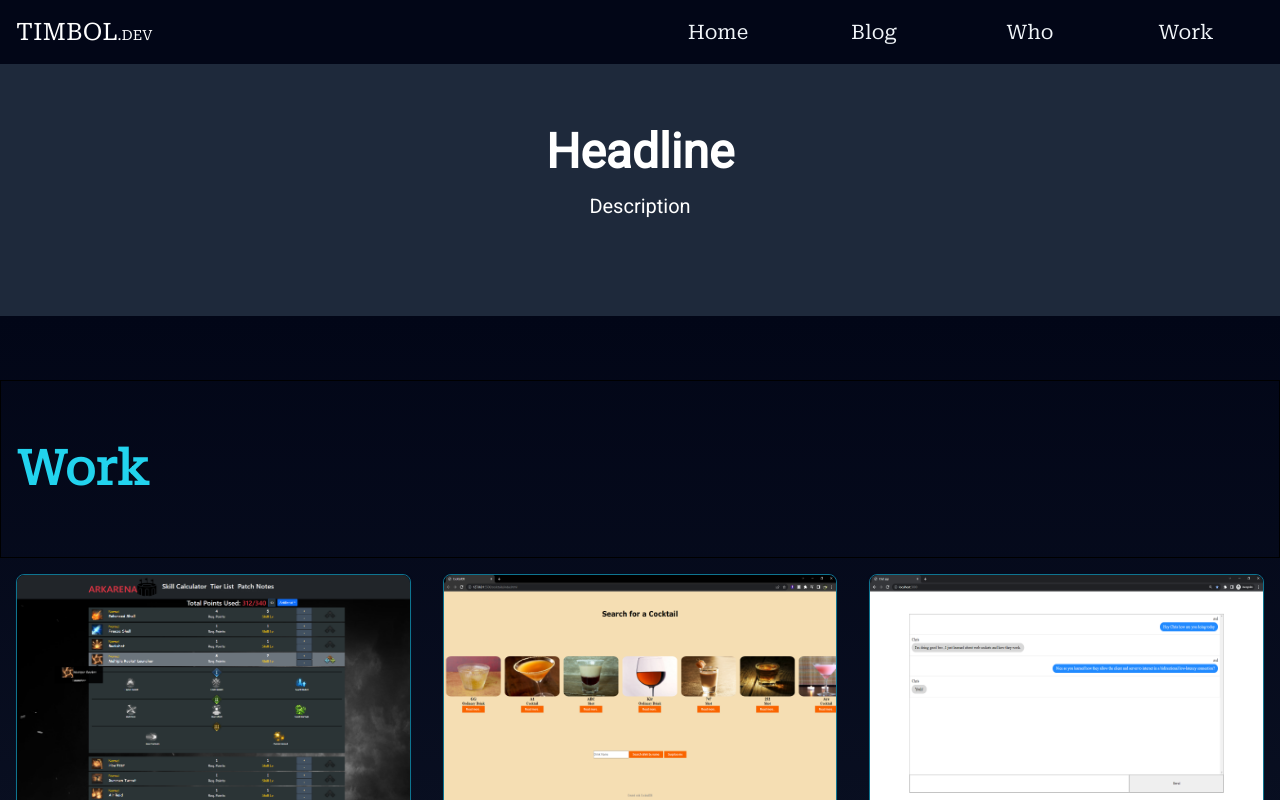
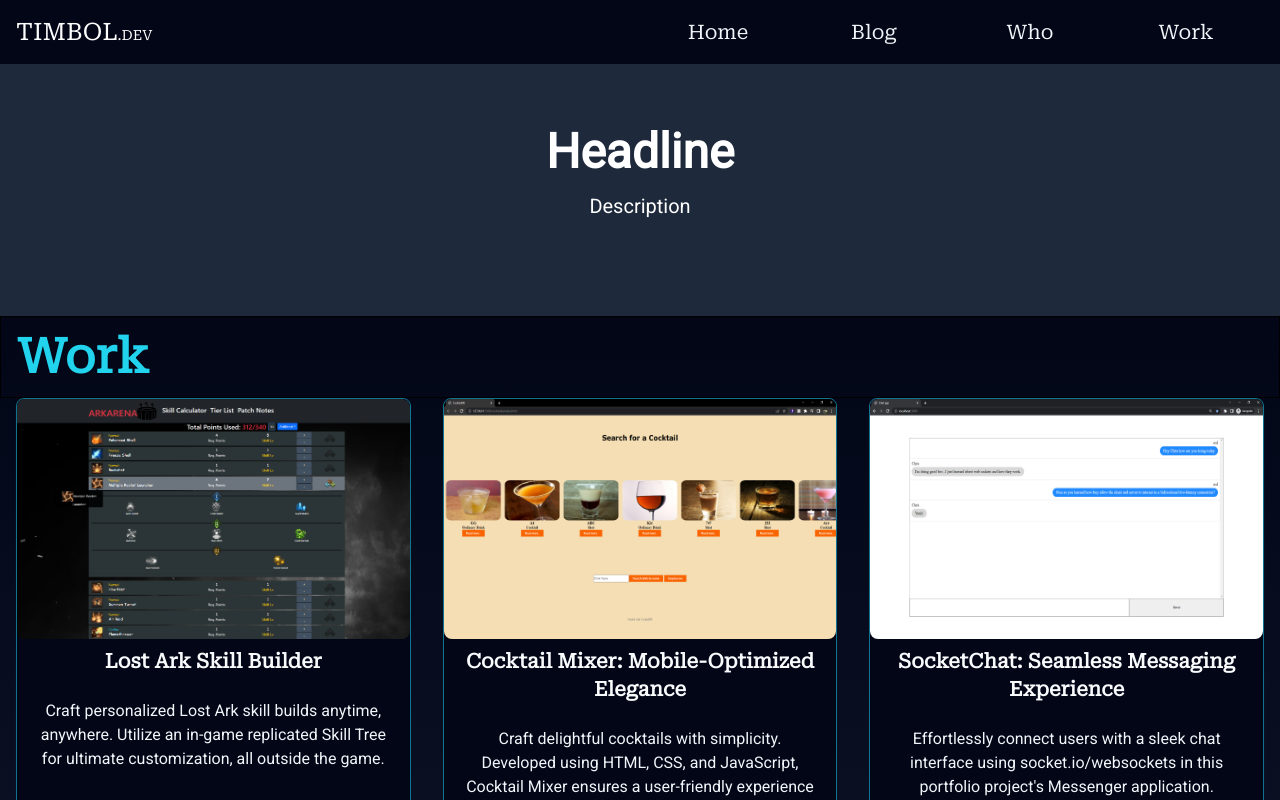
Before and after one commit to ChrisTimbol/portfolio2.0, a Next.js app: page /work in a window 1280 px wide. Shown: the top 800 px of the page. Built offline with nearby package versions, Linux system fonts and the light colour scheme; a web font is replaced by a local one.

Commit message:
reduce padding

```diff
--- a/src/app/blog/[slug]/page.js
+++ b/src/app/blog/[slug]/page.js
@@ -26,7 +26,7 @@ export default async function Page({ params }) {
   return (
     <>
       <main className="flex justify-center items-center w-full h-full  bg-gradient-to-b from-slate-950 via-slate-900 to-slate-900 text-slate-50  ">
-        <section className="flex flex-col md:flex-row justify-center  leading-7 min-h-screen max-w-screen-lg  py-16  ">
+        <section className="flex flex-col md:flex-row justify-center  leading-7 min-h-screen max-w-screen-lg   p-4  ">
 
           {postData.map((data) => (
             <div key={data?.id} className="w-full mb-8 border-b border-gray-300 pb-4">
--- a/src/app/blog/page.js
+++ b/src/app/blog/page.js
@@ -15,7 +15,7 @@ export default async function Blog() {
         <>
             <main className="flex justify-center w-full h-full md:h-screen  bg-gradient-to-b from-slate-950 via-slate-950 to-slate-950 text-slate-50  ">
                 <section className=" w-full md:min-h-screen h-full min-h-screen max-w-screen-xl ">
-                    <h2 className="text-5xl  text-cyan-400 font-robotoSerif font-semibold py-16 px-4 border border-slate-700  w-full">Blog</h2>
+                    <h2 className="text-5xl  text-cyan-400 font-robotoSerif font-semibold  p-4   w-full">Blog</h2>
                     <ul className="list-none w-full ">
                         {posts.map(post => (
                             <li className="p-4 group cursor-pointer h-full w-full" key={post.id}>
--- a/src/app/page.js
+++ b/src/app/page.js
@@ -17,10 +17,10 @@ export default async function Home() {
     <>
       <main className="flex justify-center bg-gradient-to-b w-full h-full from-slate-950 via-slate-900 to-slate-900 text-slate-50">
 
-        <section className="flex flex-wrap  w-full justify-center h-full  max-w-screen-xl  py-16  ">
-        <h2 className="text-5xl text-cyan-400 font-robotoSerif font-semibold py-16 px-4 border border-slate-700 w-full">Latest Post</h2>
+        <section className="flex flex-wrap  w-full justify-center h-full  max-w-screen-xl   ">
+        <h2 className="text-5xl text-cyan-400 font-robotoSerif font-semibold p-4  w-full">Latest Post</h2>
 
-          <div className="w-full lg:w-2/3 px-4">
+          <div className="w-full lg:w-2/3 px-4 ">
 
             <PostLoop posts={posts} />
           </div>
--- a/src/app/who/page.js
+++ b/src/app/who/page.js
@@ -7,11 +7,11 @@ export default function Who() {
         <>
       <main className="flex justify-center  w-full h-full  bg-gradient-to-b from-slate-950 via-slate-900 to-slate-900 text-slate-50   ">
 
-<section className=" w-full h-full md:min-h-screen  max-w-screen-xl flex flex-col items-center py-16 ">
-  <h2 className="text-5xl text-cyan-400 font-robotoSerif font-semibold py-16 px-4 border border-slate-600 w-full ">Who I Am</h2>
+<section className=" w-full h-full md:min-h-screen  max-w-screen-xl flex flex-col items-center ">
+  <h2 className="text-5xl text-cyan-400 font-robotoSerif font-semibold p-4  w-full ">Who I Am</h2>
 
 
-                    <div className="flex flex-wrap rounded-lg p-4">
+                    <div className="flex flex-wrap rounded-lg px-4">
 
                         <div className="relative w-full rounded-lg   h-[100vw] md:h-auto md:w-1/2   rounded-large  relative bg-gradient-to-b from-cyan-800 via-slate-950 to-slate-900 transform transition-transform duration-300 " >
                             <Image
--- a/src/app/work/page.js
+++ b/src/app/work/page.js
@@ -18,10 +18,10 @@ export default function Work() {
             </div> */}
             <main className="flex justify-center  w-full  bg-gradient-to-b from-slate-950 via-slate-900 to-slate-900 text-slate-50  ">
 
-<section className="max-w-screen-xl min-h-screen flex flex-col items-center py-16 ">
-    <h2 className="text-5xl text-cyan-400  font-robotoSerif font-semibold py-16 p-4 border border-black w-full">Work </h2>
+<section className="max-w-screen-xl min-h-screen flex flex-col items-center ">
+    <h2 className="text-5xl text-cyan-400  font-robotoSerif font-semibold p-4 border border-black w-full">Work </h2>
 
-        <div className=" grid grid-cols-1   md:grid-cols-2 lg:grid-cols-3 gap-8 p-4 ">
+        <div className=" grid grid-cols-1   md:grid-cols-2 lg:grid-cols-3 gap-8 pb-4 px-4 ">
                     {projects.map((project, index) => (
                         <div key={index} ref={(el) => (projectRefs.current[index] = el)}>
                             <Project title={project.title} thumbnail={project.thumbnail} description={project.description} github={project.github} website={project.website} />
```
